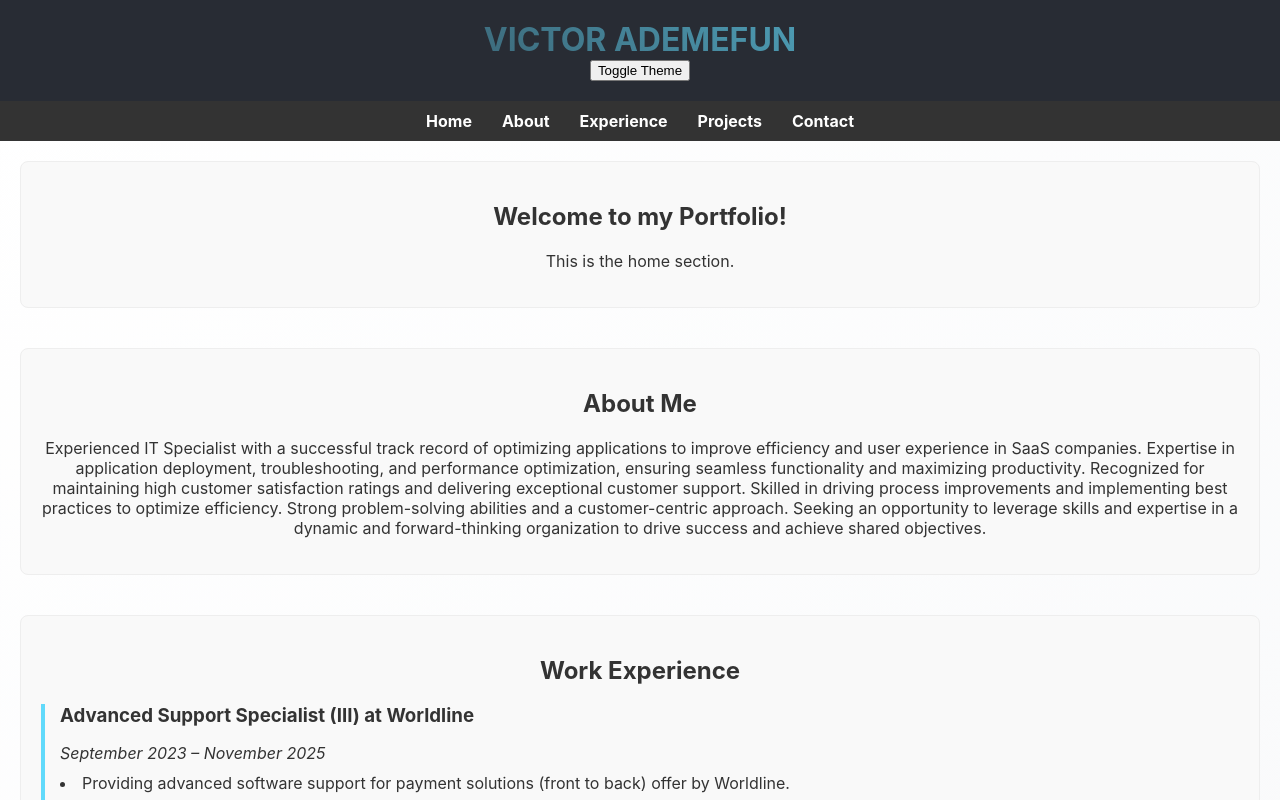
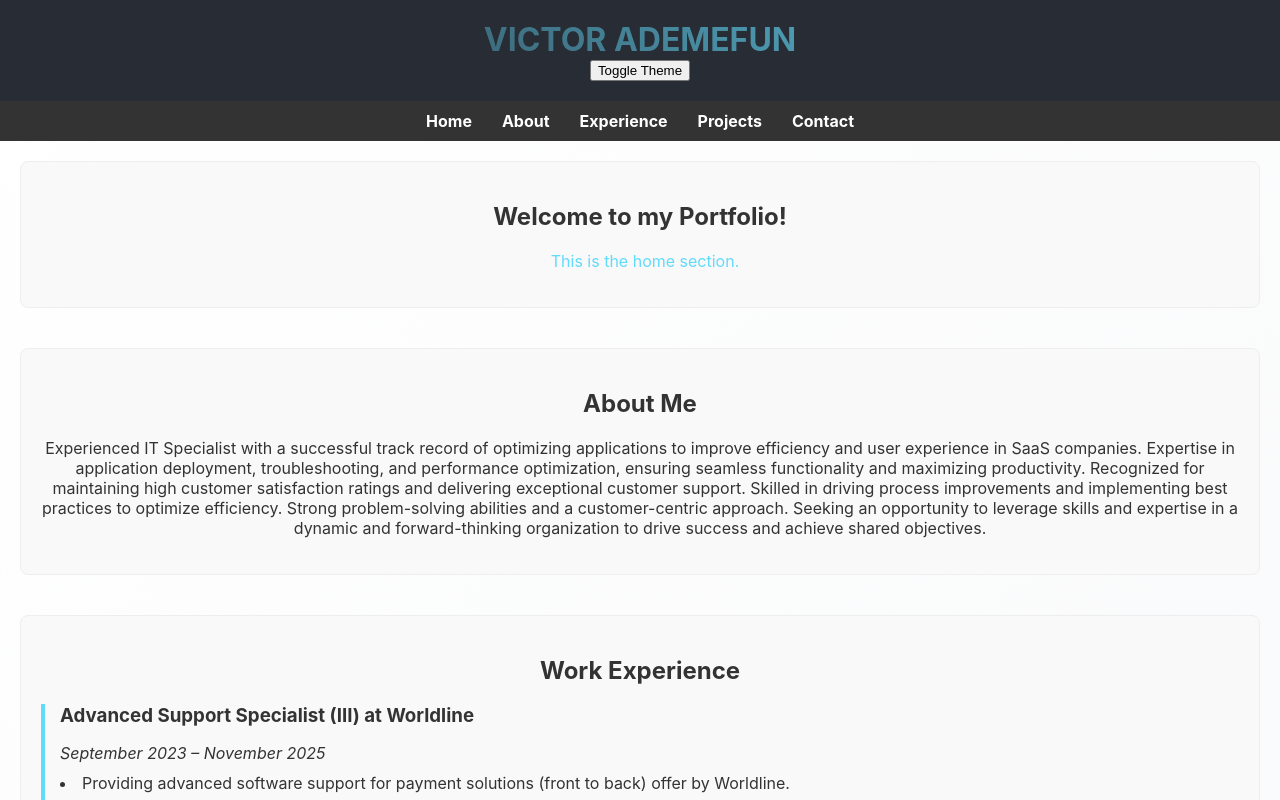
Before and after one commit to Victor951-C/MY-PORTFOLIO, a React (Create React App) app: page / in a window 1280 px wide. In both pictures the pointer is over the element "This is the home section.". Shown: the top 800 px of the page. Built offline with nearby package versions, Linux system fonts and the light colour scheme.

Commit message:
Update App.css

```diff
--- a/src/App.css
+++ b/src/App.css
@@ -243,6 +243,18 @@ footer {
   margin-bottom: 5px;
 }
 
+* Interactive Hover for Text Elements */
+section p,
+section li {
+  transition: color 0.2s ease, transform 0.2s ease;
+}
+
+section p:hover,
+section li:hover {
+  color: var(--accent-color);
+  transform: translateX(5px);
+  cursor: pointer; /* Indicates interactivity */
+}
 /* Animations */
 @keyframes fadeInBottom {
   from {
```
